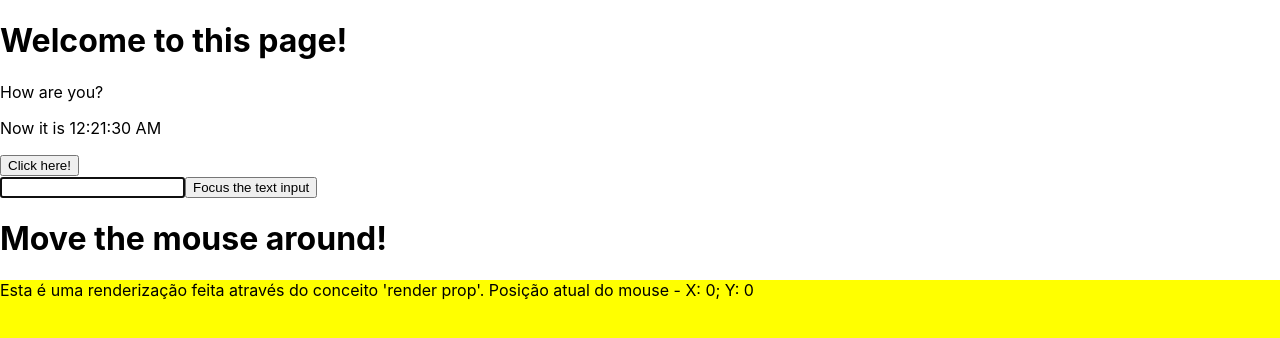
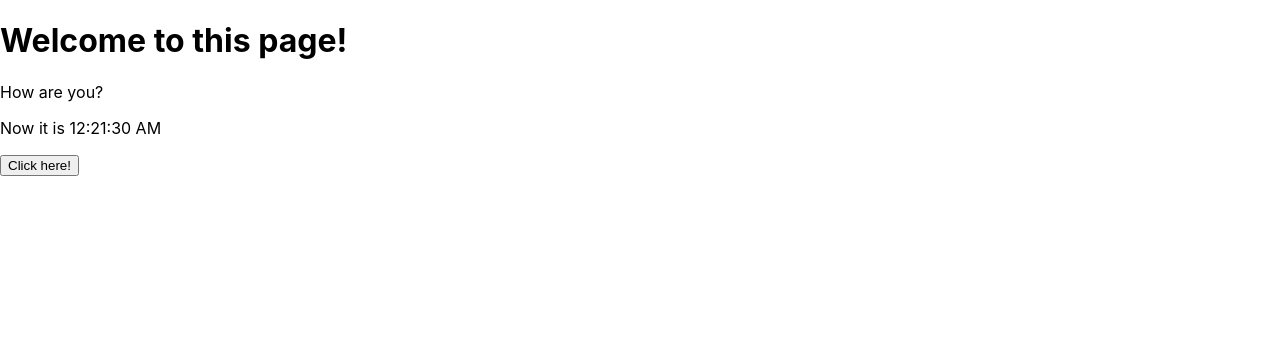
Before and after one commit to MuriloDutra/react-docs, a React (Create React App) app: page / in a window 1280 px wide. Shown: the top 338 px of the page. Built offline with nearby package versions, Linux system fonts and the light colour scheme.

Commit message:
StrictMode module - DONE

```diff
--- a/src/App.js
+++ b/src/App.js
@@ -1,10 +1,8 @@
-import React, { createRef, Profiler } from 'react'
+import React, { createRef, Profiler, StrictMode } from 'react'
 import Clock from './components/Clock'
 import Title from './components/Title'
 import ErrorBoundary from './components/ErrorBoundaries/ErrorBoundary';
 import FancyButton from './components/REFs/FancyButton';
-import AutoFocusTextInput from './components/REFs/AutoFocusTextInput';
-import MouseTracker from './components/RenderProp/MouseTracker';
 
 
 class App extends React.Component {
@@ -29,6 +27,7 @@ class App extends React.Component {
     const buttonRef = createRef()
 
     return (
+      <StrictMode>
         <Profiler id='mainProfiler' onRender={this.onRanderCallback}>
           <ErrorBoundary>
             <Title subtitle="How are you?">
@@ -36,14 +35,13 @@ class App extends React.Component {
             </Title>
             <Clock />
             <FancyButton ref={buttonRef} label="Click here!" />
-          <AutoFocusTextInput />
-          <MouseTracker />
           </ErrorBoundary>
         </Profiler>
+      </StrictMode>
     );
   }
 }
 
 
-//CHECKPOINT: https://pt-br.reactjs.org/docs/static-type-checking.html
+//CHECKPOINT: https://pt-br.reactjs.org/docs/typechecking-with-proptypes.html
 export default App
```
Also changed, not shown: src/notes/StrictMode.txt (added). Lines whose indentation alone changed are shown as unchanged.
